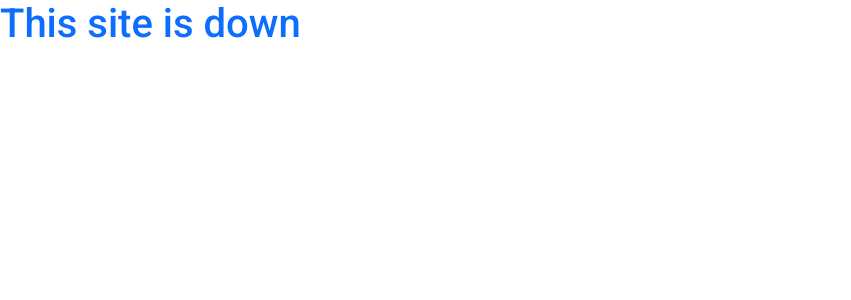
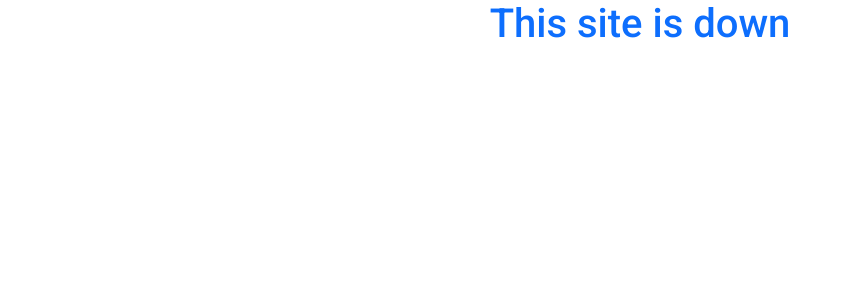
Before and after one commit to WhitelightningDev/EFC-Batteries, an Angular app: page / in a window 1280 px wide. Shown: the top 300 px of the page, without its empty margins (0-851 px from the left). Built offline with nearby package versions, Linux system fonts and the light colour scheme.

Commit message:
Update home.component.html
Centred text

```diff
--- a/src/app/pages/home/home.component.html
+++ b/src/app/pages/home/home.component.html
@@ -1,5 +1,5 @@
 
-<h1 class="text-primary">This site is down</h1>
+<h1 class="text-primary text-center">This site is down</h1>
 
 <!---
  <div>
```
